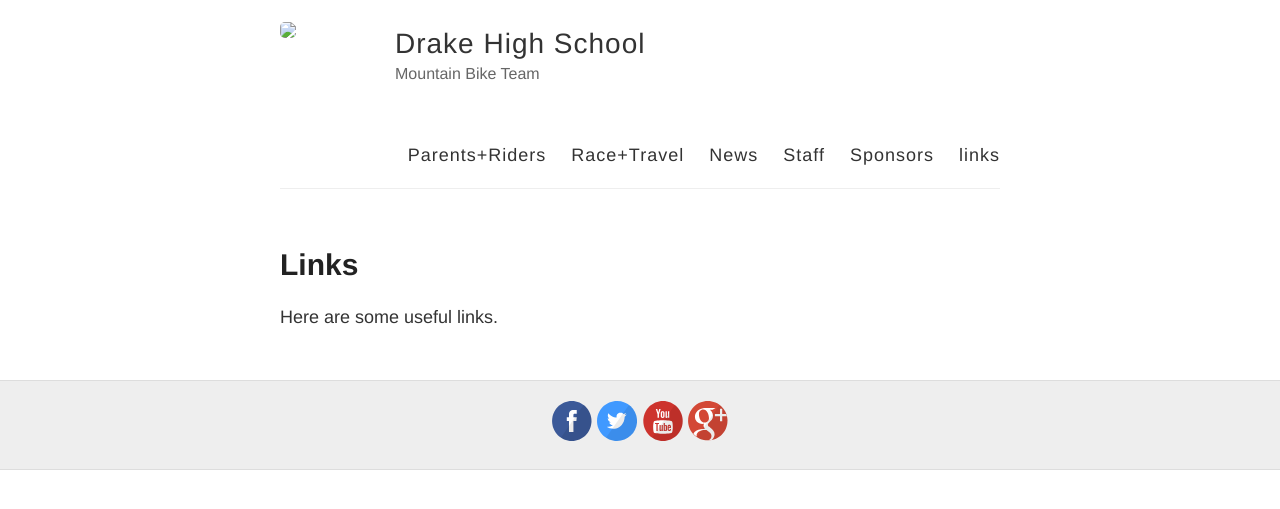
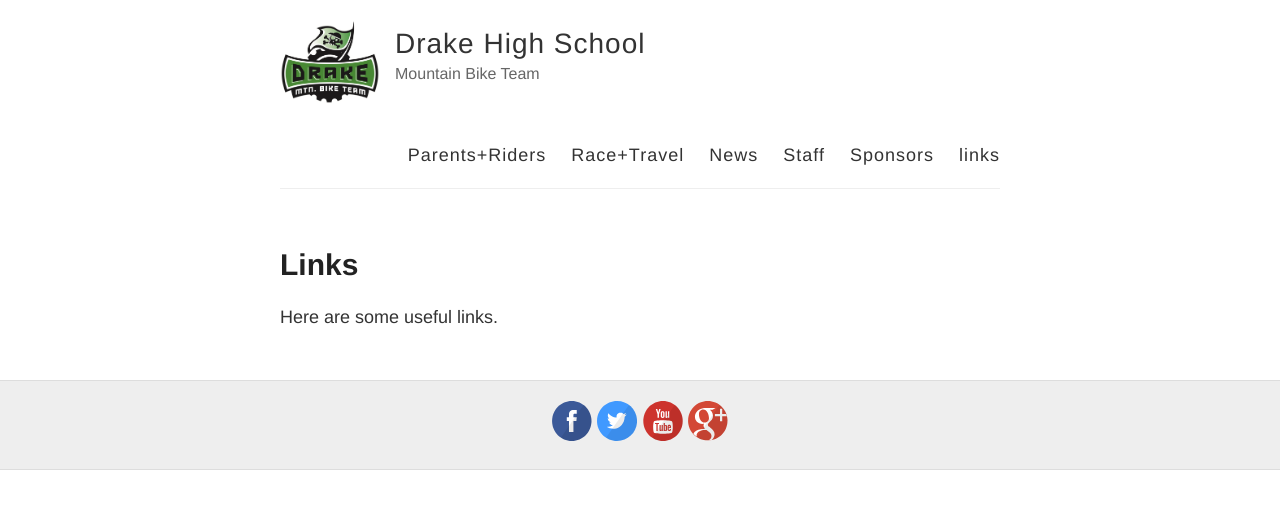
Before and after one commit to pwerba/drakeMTB, a Jekyll site: the page built from links.md, in a window 1280 px wide. Shown: the top 509 px of the page. Built offline with Jekyll 4.4.1, drawn with Linux system fonts in a browser that asks for light colours; Markdown is read by kramdown in place of the engine named in the settings.

Commit message:
ya config.yml update

```diff
--- a/_config.yml
+++ b/_config.yml
@@ -10,7 +10,7 @@ description: Mountain Bike Team
 
 # URL of your avatar or profile pic (you could use your GitHub profile pic)
 #avatar: https://raw.githubusercontent.com/barryclark/jekyll-now/master/images/jekyll-logo.png
-avatar: images/drakeMTBlogo.png
+avatar: https://raw.githubusercontent.com/pwerba/drakeMTB/master/images/drakeMTBlogo.png
 #
 # Flags below are optional
 #
```
